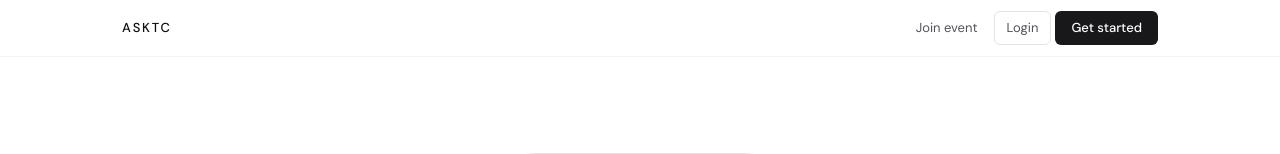
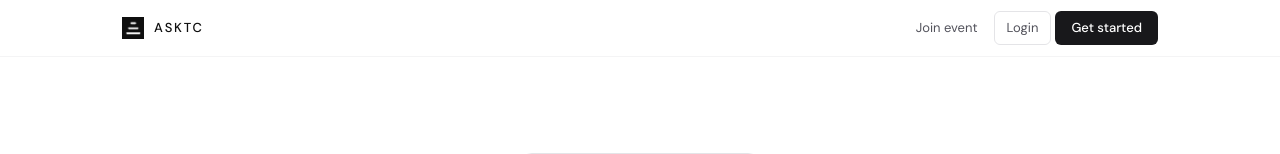
Before and after one commit to victorachede/asktc-v3, a Next.js app: page / in a window 1280 px wide. Shown: the top 154 px of the page. Built offline with nearby package versions, Linux system fonts and the light colour scheme.

Commit message:
Add logo to navigation and footer, update Q&A text formatting

```diff
--- a/src/app/page.tsx
+++ b/src/app/page.tsx
@@ -1,7 +1,8 @@
 import Link from 'next/link'
+import Image from 'next/image'
 import {
   Mic, Vote, SlidersHorizontal, Monitor, Users, Zap,
-  ChevronUp, Check, ArrowRight,
+  ChevronUp, Check, ArrowRight
 } from 'lucide-react'
 
 // ── DATA ───────────────────────────────────────────────
@@ -75,6 +76,13 @@ const faqs = [
   { q: 'Is there a free trial for Pro?', a: 'The Free plan lets you run your first event end-to-end at no cost. Upgrade when you need more capacity.' },
 ]
 
+// ── CUSTOM X (TWITTER) ICON ─────────────────────────────
+const XIcon = ({ size = 14 }) => (
+  <svg width={size} height={size} viewBox="0 0 24 24" fill="currentColor">
+    <path d="M18.901 1.153h3.68l-8.04 9.19L24 22.846h-7.406l-5.8-7.584-6.638 7.584H.474l8.6-9.83L0 1.154h7.594l5.243 6.932 6.064-6.932zm-1.292 19.494h2.039L6.486 3.24H4.298l13.311 17.407z" />
+  </svg>
+)
+
 // ── PAGE ────────────────────────────────────────────────
 export default function HomePage() {
   return (
@@ -124,7 +132,16 @@ export default function HomePage() {
       {/* ── NAV ── */}
       <nav style={{ position: 'sticky', top: 0, zIndex: 50, background: 'rgba(255,255,255,0.92)', backdropFilter: 'blur(12px)', borderBottom: '1px solid #f4f4f5' }}>
         <div style={{ maxWidth: 1100, margin: '0 auto', padding: '0 32px', height: 56, display: 'flex', alignItems: 'center', justifyContent: 'space-between' }}>
-          <span style={{ fontSize: 13, fontWeight: 500, letterSpacing: '0.14em' }}>ASKTC</span>
+          <Link href="/" style={{ display: 'flex', alignItems: 'center', gap: 10, textDecoration: 'none', color: 'inherit' }}>
+            <Image
+              src="/apple-touch-icon.png"
+              alt="Logo"
+              width={22}
+              height={22}
+              style={{ objectFit: 'contain' }}
+            />
+            <span style={{ fontSize: 13, fontWeight: 500, letterSpacing: '0.14em' }}>ASKTC</span>
+          </Link>
           <div style={{ display: 'flex', alignItems: 'center', gap: 4 }}>
             <Link href="/join" className="hide-mobile" style={{ fontSize: 13, color: '#52525b', padding: '6px 12px', borderRadius: 6, textDecoration: 'none' }}>Join event</Link>
             <Link href="/auth/login" style={{ fontSize: 13, color: '#52525b', padding: '6px 12px', borderRadius: 6, border: '1px solid #e4e4e7', textDecoration: 'none' }}>Login</Link>
@@ -137,7 +154,7 @@ export default function HomePage() {
       <section className="section-padding" style={{ maxWidth: 1100, margin: '0 auto', padding: '96px 32px 0', textAlign: 'center' }}>
         <div className="fade-up" style={{ display: 'inline-flex', alignItems: 'center', gap: 8, border: '1px solid #e4e4e7', borderRadius: 99, padding: '5px 14px', marginBottom: 32, fontFamily: "'DM Mono', monospace", fontSize: 12, color: '#52525b' }}>
           <span className="badge-dot" style={{ width: 7, height: 7, borderRadius: '50%', background: '#22c55e', flexShrink: 0, display: 'inline-block' }} />
-          live · q&amp;a for modern events
+          live · q&a for modern events
         </div>
 
         <h1 className="fade-up d1" style={{ fontSize: 'clamp(36px, 5.5vw, 60px)', fontWeight: 300, letterSpacing: '-0.04em', lineHeight: 1.08, maxWidth: 680, margin: '0 auto 20px' }}>
@@ -310,7 +327,12 @@ export default function HomePage() {
       {/* ── FOOTER ── */}
       <footer style={{ borderTop: '1px solid #f4f4f5', padding: '28px 32px' }}>
         <div style={{ maxWidth: 1100, margin: '0 auto', display: 'flex', justifyContent: 'space-between', alignItems: 'center', flexWrap: 'wrap', gap: 16 }}>
-          <span style={{ fontSize: 12, fontWeight: 500 }}>ASKTC</span>
+          <div style={{ display: 'flex', alignItems: 'center', gap: 12 }}>
+            <span style={{ fontSize: 12, fontWeight: 500 }}>ASKTC</span>
+            <a href="https://x.com/asktcco" target="_blank" rel="noopener noreferrer" style={{ color: '#18181b', opacity: 0.8, display: 'flex', alignItems: 'center' }}>
+              <XIcon size={14} />
+            </a>
+          </div>
           <p style={{ fontSize: 11, color: '#a1a1aa', fontFamily: "'DM Mono', monospace" }}>© 2026 ASKTC · built by black sheep co.</p>
           <div style={{ display: 'flex', alignItems: 'center', gap: 16 }}>
             <a href="/terms" style={{ fontSize: 11, color: '#a1a1aa', textDecoration: 'none' }}>Terms</a>
```
